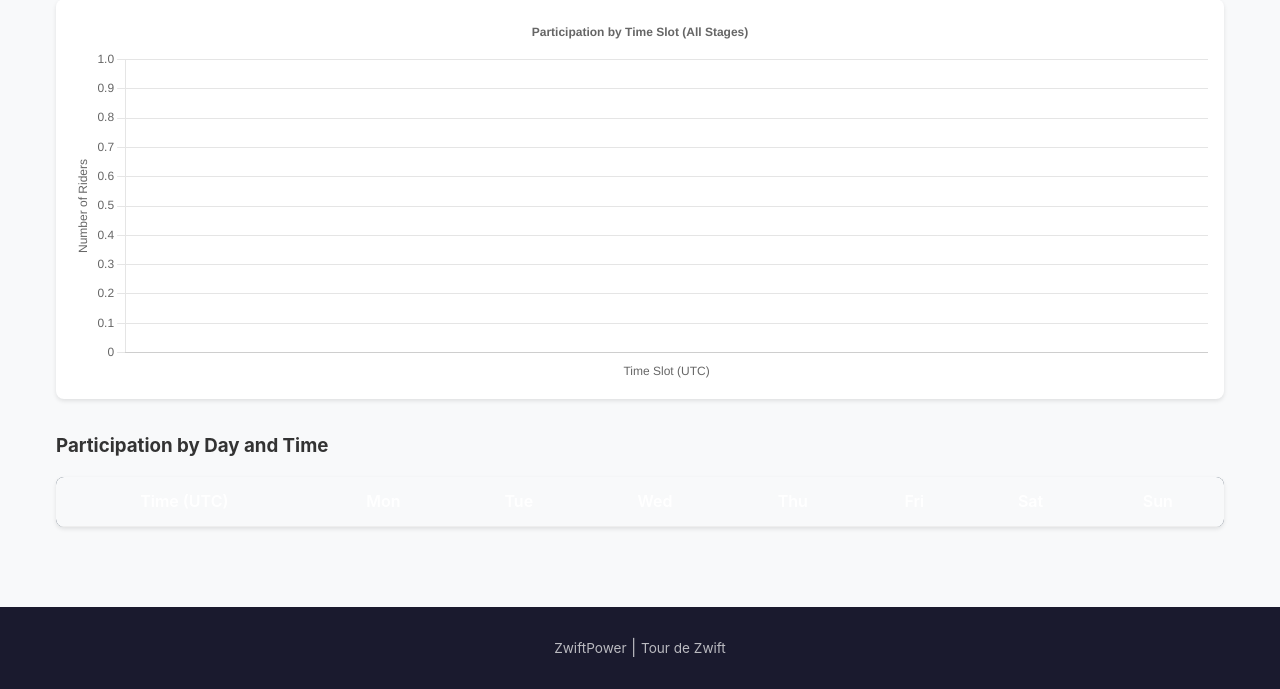
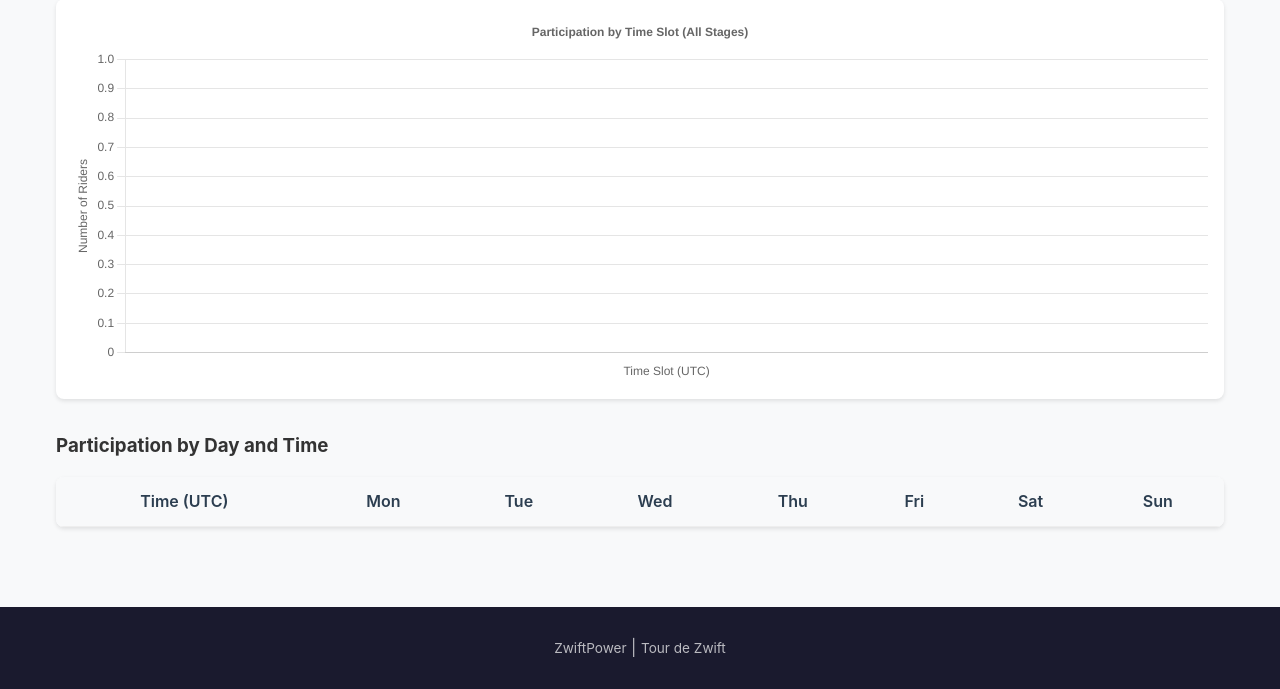
Before and after one commit to eamonmason/kwcc_tdz, a Python web app: template src/generator/templates/stats.html in a window 1280 px wide. Shown: the part 477-1166 px from the top of the page. Run offline with Jinja, Linux system fonts and the light colour scheme; the template is opened without the code that fills it, so the values that code supplies are empty.

Commit message:
Fix stats page day header contrast - use dark text on light background

```diff
--- a/src/generator/templates/stats.html
+++ b/src/generator/templates/stats.html
@@ -132,8 +132,9 @@
     }
 
     .time-table .day-header {
-        background: #2c3e50;
-        color: white;
+        background: #f8f9fa;
+        color: #2c3e50;
+        font-weight: 600;
     }
 
     .event-cell {
```
